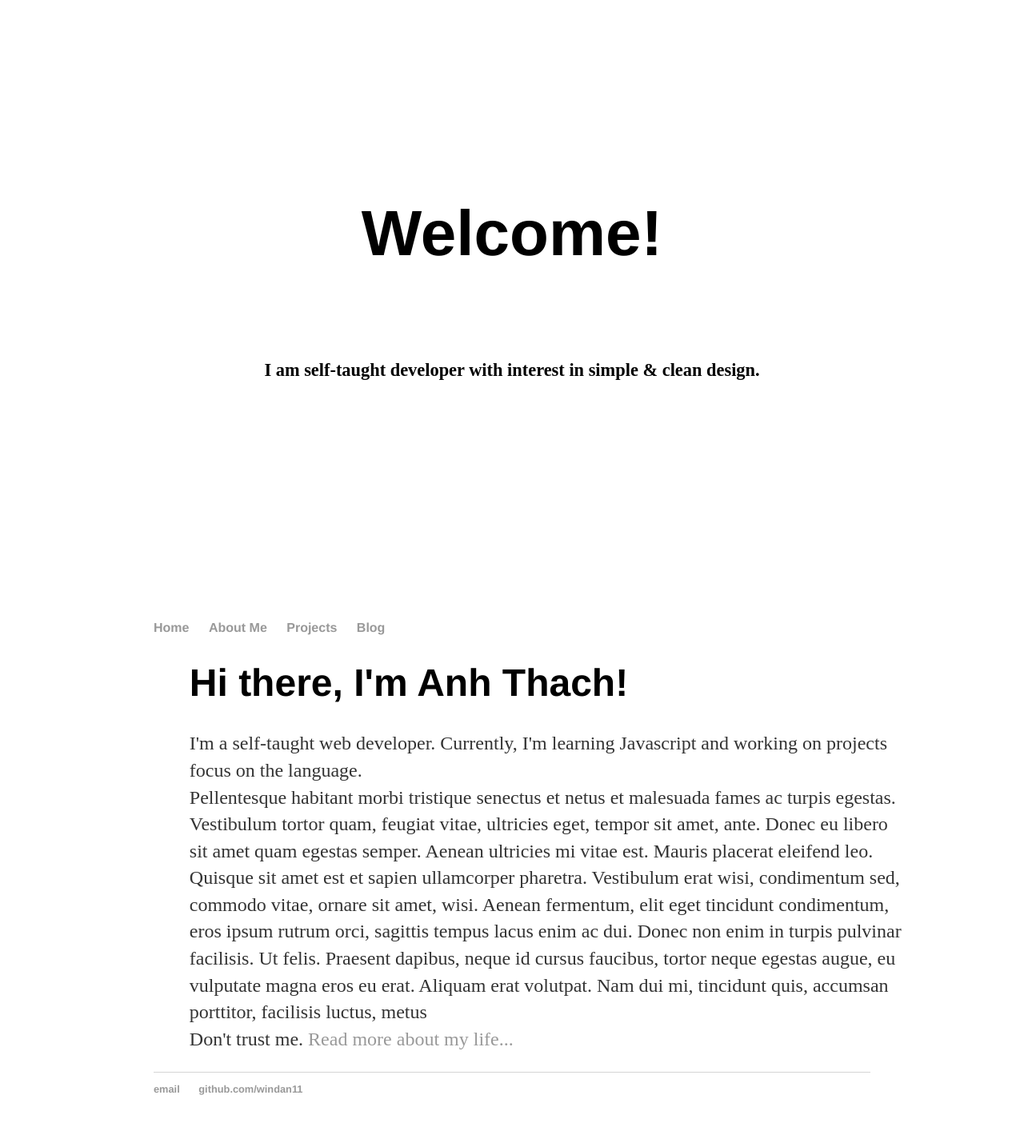
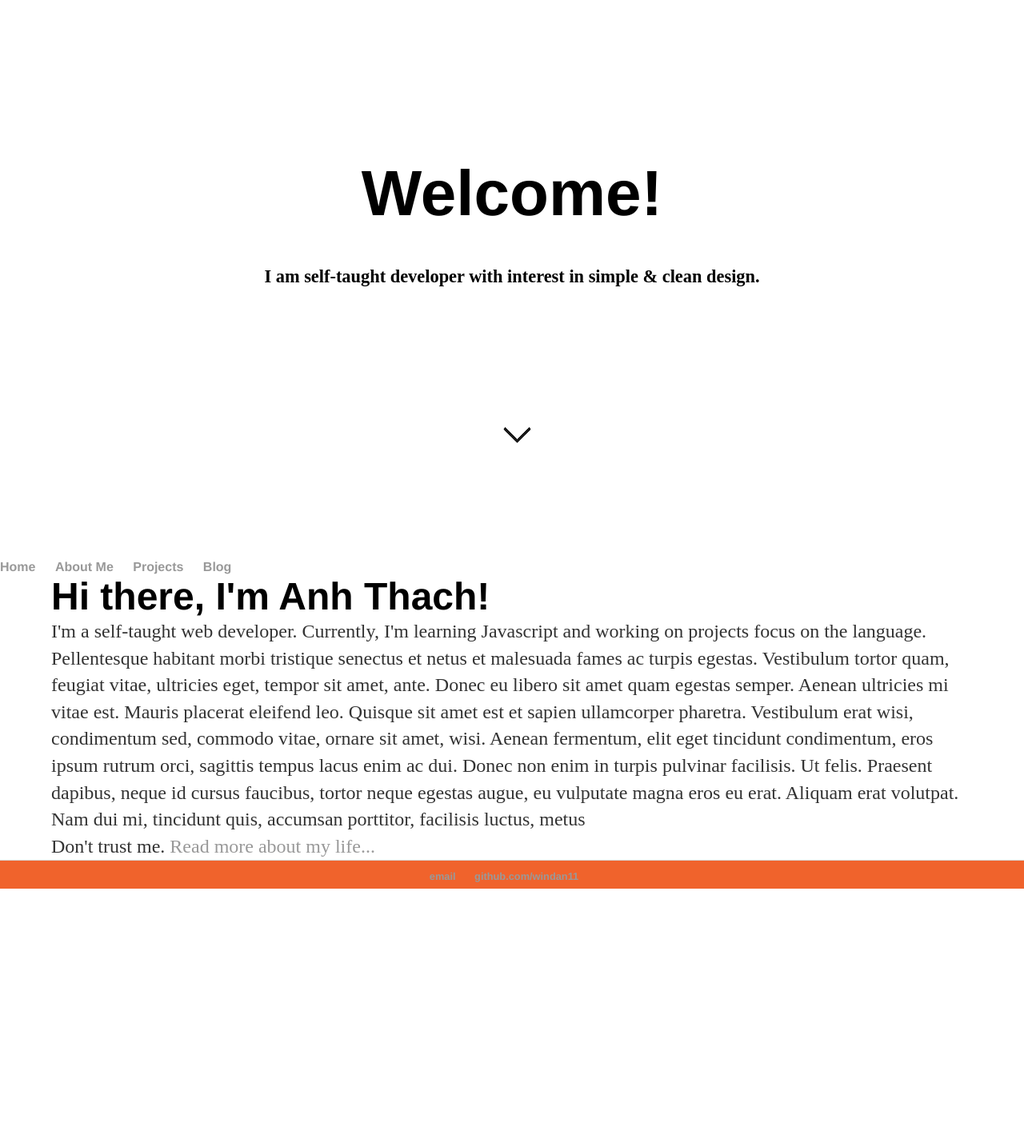
Before and after one commit to windan11/windan11.github.io, a Jekyll site: the page built from index.html, in a window 1280 px wide. Shown: the whole page at 80% size. Built offline with Jekyll 4.4.1, drawn with Linux system fonts in a browser that asks for light colours; after the commit the page ends 1111 px from its top, so only the background shows below that.

Commit message:
Update main.css

```diff
--- a/css/main.css
+++ b/css/main.css
@@ -1,3 +1,4 @@
+/*hero section---------------------*/
 .container{
 	margin: 0 auto;
 	width: 100%;
@@ -28,7 +29,190 @@
 	-o-transform: translate(-50%, -50%);
 	transform: translate(-50%, -50%);
 }
+*,
+:after,
+:before{
+	box-sizing: border-box;
+	margin: 0;
+	padding: 0;
+}
+#scroll-down{
+	opacity: 0.9;
+	position: absolute;
+	bottom: 160px;
+	left: 50%;
+	display: block;
+	z-index: 2;
 
+
+	-webkit-animation: bounce 2s infinite 2s;
+	animation: bounce 2s infinite 2s;
+}
+#scroll-down:before{
+	position: absolute;
+	top: calc(50% - 8px);
+	left: calc(50% - 6px);
+	transform: rotate(-45deg);
+	display: block;
+	width: 25px;
+	height: 25px;
+	content: "";
+	border-radius: 8%;
+	border: 12px solid black;
+	border-width: 0 0 4px 4px;
+}
+#scroll-up{
+	position: fixed;
+	transform: rotate(135deg);
+	display: none;
+	margin: 0;
+	bottom: 2%;
+	right: 3%;
+	width: 25px;
+	height: 25px;
+	border-radius: 8%;
+	border: 12px solid #000;
+	border-width: 0 0 4px 4px;
+
+	z-index: 100;
+}
+@keyframes bounce{
+	0%,
+	100%,
+	20%,
+	50%,
+	80%{
+		-webkit-transform: translateY(0);
+		-ms-transform: translateY(0);
+		transform: translateY(0);
+	}
+	40%{
+		-webkit-transform: translateY(-10px);
+		-ms-transform: translateY(-10px);
+		transform: translateY(-10px);
+	}
+	60%{
+		-webkit-transform: translateY(-5px);
+		-ms-transform: translateY(-5px);
+		transform: translateY(-5px);
+	}
+}
+/*logo and navigation links------------------------------*/
+#header{
+	height: 70px;
+	line-height: 60px;
+	background: #F0632C;
+	opacity: .86;
+}
+#header .container{
+	position: relative;
+}
+#header h1{
+	padding: 10px 20px;
+	top: 0px;
+	margin: 0px;
+	text-transform: uppercase;
+	color: #fff;
+	font-size: 2.6em;
+}
+#nav{
+	position: absolute;
+	right: 20px;
+	top: 10px;
+	height: 60px;
+}
+#nav ul li{
+	float: left;
+	list-style: none;
+}
+#nav ul li a{
+	display: block;
+	text-decoration: none;
+	padding: 0 10px;
+	color: #fff;
+}
+#nav ul li a:hover{
+	color: #000;
+}
+/*portfolio ---------------------------------------*/
+#portfolio{
+	text-align: center;
+}
+#portfolio .container{
+	padding-top: 3.6em;
+	height: 300px;
+	font-size: 2em;
+	text-align: center;
+}
+.row-two{
+	padding-bottom: 200px;
+}
+
+
+/*about me -----------------------------------------*/
+.about-me{
+	padding: 8% 8%;
+	min-height: 640px;
+	text-align: center;
+}
+.about-me h5{
+	font-size: 1.8em;
+	padding-bottom: 5%;
+}
+.about-me p{
+	margin: 0 auto;
+	width: 80%;
+	padding-top: 5%;
+	font-size: 1em;
+	line-height: 1.5em;
+}
+.profile{
+	padding: 2%;
+	display:inline-block;
+	text-align: center;
+	background: url("..profile-pic.png") no-repeat;
+	background-size: cover;
+	width: 200px;
+	height: 200px;
+	border-radius: 50%;
+}
+
+/*contact form------------------------------------------*/
+.contact-me{
+	background: #F0632C;
+	opacity: .86;
+	min-height: 640px;
+	width: 100%;
+}
+/*social media------------------------*/
+.social-media{
+	display: inline-block;
+	float: left;
+	width: 34%;
+	margin: 10% 0 0 12%;
+}
+.social-media h5, .social-media p{
+	color: #fff;
+	font-size: 2.1em;
+	padding-bottom: 1.8em;
+}
+/*footer-------------------------------------*/
+footer{
+	margin: 0 auto;
+	padding-top: .9em;
+	width: 100%;
+	height: 2.8em;
+	background: #F0632C;
+	color: #fff;
+	text-align: center;
+}
+#med-font{
+	font-size: 1em;
+}
+
+
+
+---------------------------------------------------------
 body {
     margin: 60px auto;
     width: 70%;
```
